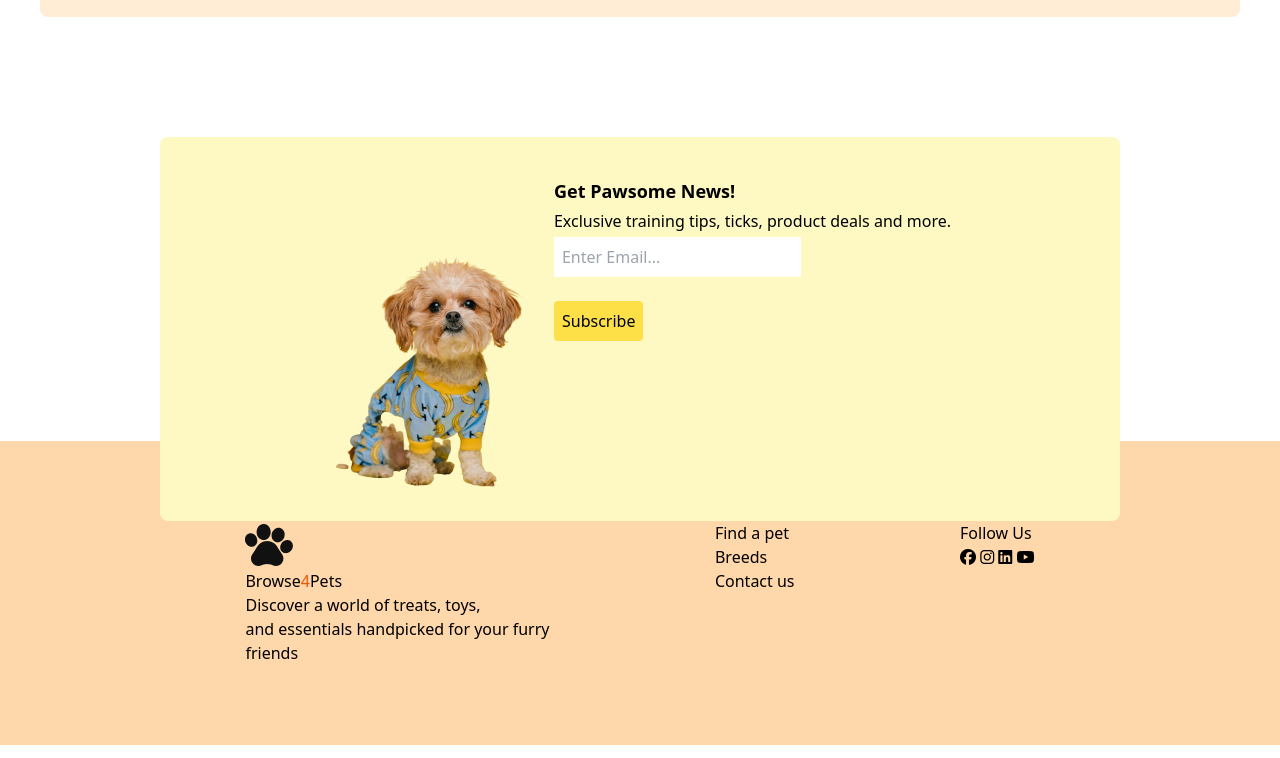
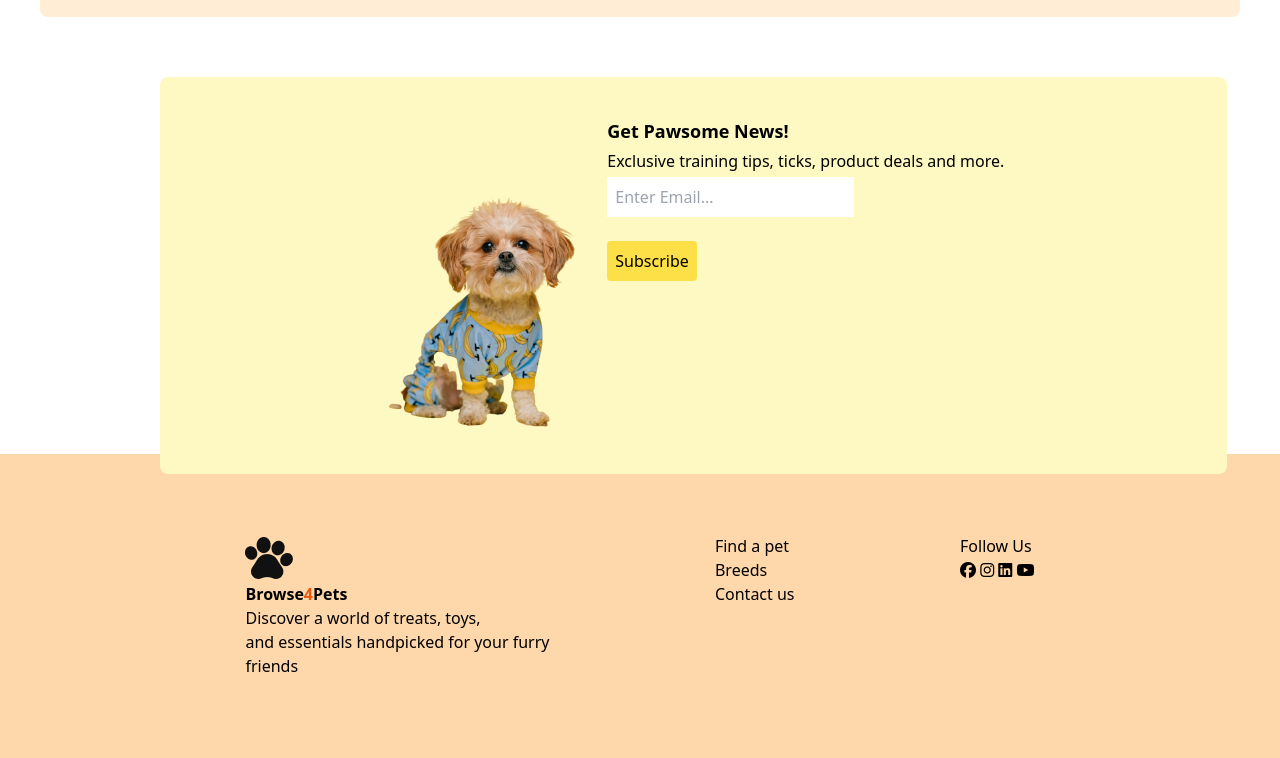
Before and after one commit to AnikaKabir59/ass-three, a plain HTML site: page index.html in a window 1280 px wide. Shown: the part 2734-3492 px from the top of the page. Drawn offline with nearby package versions, Linux system fonts and the light colour scheme; a web font is replaced by a local one.

Commit message:
last commit

```diff
--- a/index.html
+++ b/index.html
@@ -304,7 +304,7 @@ font-ADLaM Display lg:px-28  ">
 
 
     <!--footer card-->
-    <div class="size-96 flex flex-row justify-center bg-yellow-100 ml-40 py-10 w-3/4   relative top-20  rounded-lg ">
+    <div class="size-6/12  top-5 mx-5 md:size-10/12 flex flex-row justify-center bg-yellow-100 ml-40 py-10 w-3/4   relative top-20  rounded-lg ">
         <!--img-->
         <div>
   <img src="./Assignment_03_Category_0001/c1-assets/cute-pet-small.png">
@@ -325,7 +325,7 @@ font-ADLaM Display lg:px-28  ">
     <div>
         <img src="./Assignment_03_Category_0001/c1-assets/logo-footer.png">
     </div>
-    <div>Browse<span class="text-orange-600">4</span>Pets</div>
+    <div class="font-bold">Browse<span class="text-orange-600">4</span>Pets</div>
     <p>Discover a world of treats, toys,<br>and essentials handpicked for your furry <br>friends</p>
 </div>
 <!--part2-->
```
